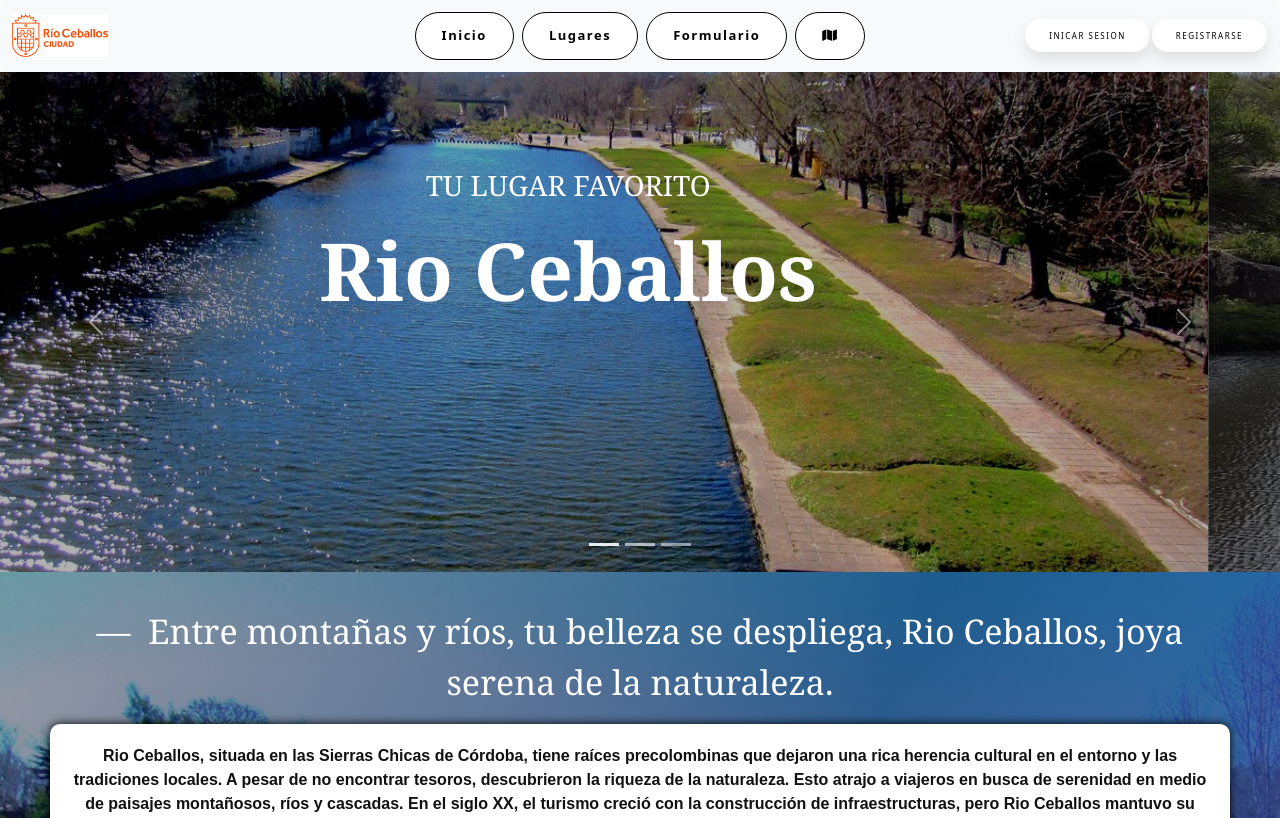
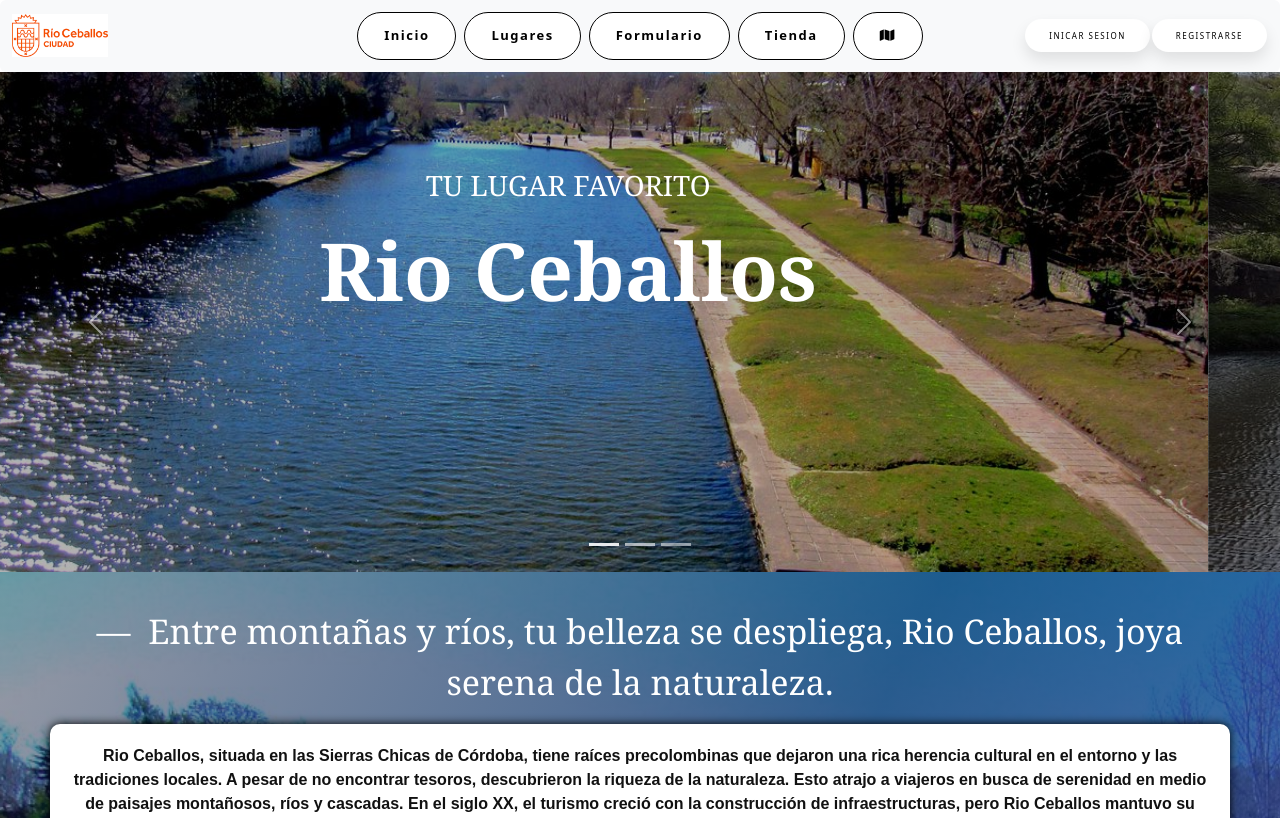
Before and after one commit to miguelrs77/TheInformaticHamster-ProyectoFinal-e-commerceRioCeballos, an Angular app in the folder Front-End/: page /home in a window 1280 px wide. Shown: the top 818 px of the page. Built offline with nearby package versions, Linux system fonts and the light colour scheme; no server answers.

Commit message:
Conexion con Tienda

```diff
--- a/Front-End/src/app/components/navbar/navbar.component.html
+++ b/Front-End/src/app/components/navbar/navbar.component.html
@@ -13,6 +13,7 @@
           <button class="button-nabvar" aria-current="page" routerLink="">Inicio</button>
           <button class="button-nabvar" routerLink="/places">Lugares</button>
           <button class="button-nabvar" routerLink="/form">Formulario</button>
+          <button class="button-nabvar" onclick="window.open('http://localhost:8080', '_blank');">Tienda</button>
           <a href="https://maps.app.goo.gl/MSf84k25wT53nme38" target="_blank">
           <button class="button-nabvar"><i class="fas fa-map"></i></button>
           </a>
```
